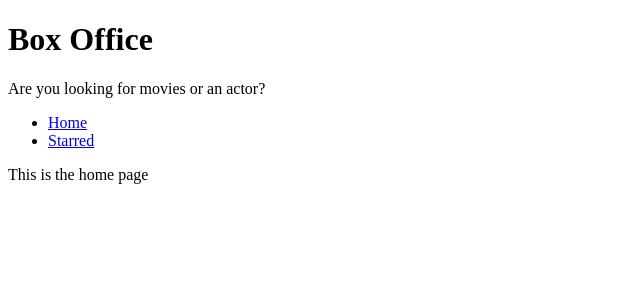
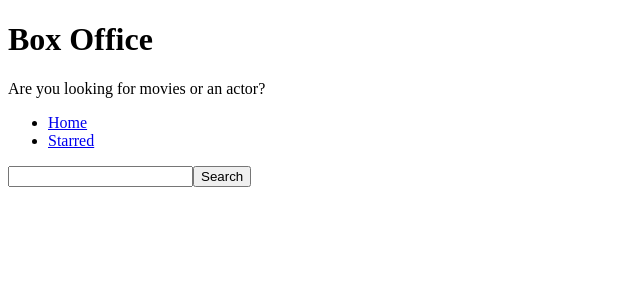
Before and after one commit to ndpniraj/box-office, a React (Create React App) app: page / in a window 1280 px wide. Shown: the top 300 px of the page, without its empty margins (0-640 px from the left). Built offline with nearby package versions, Linux system fonts and the light colour scheme.

Commit message:
added search bar and serch logic

```diff
--- a/src/pages/Home.js
+++ b/src/pages/Home.js
@@ -1,8 +1,32 @@
-import React from 'react';
+import React, { useState } from 'react';
 import MainPageLayout from '../components/MainPageLayout';
 
 const Home = () => {
-  return <MainPageLayout>This is the home page</MainPageLayout>;
+  const [input, setInput] = useState('');
+  const onInputChange = ev => {
+    setInput(ev.target.value);
+  };
+
+  const handleSearch = () => {
+    fetch(`https://api.tvmaze.com/search/shows?q=${input}`)
+      .then(response => response.json())
+      .then(result => console.log(result));
+  };
+
+  const handleKeyDown = ev => {
+    if (ev.keyCode === 13) {
+      handleSearch();
+    }
+  };
+
+  return (
+    <MainPageLayout>
+      <input onChange={onInputChange} value={input} onKeyDown={handleKeyDown} />
+      <button type="button" onClick={handleSearch}>
+        Search
+      </button>
+    </MainPageLayout>
+  );
 };
 
 export default Home;
```
Also changed, not shown: 1 other file (tests, documents, lock files or other folders).
